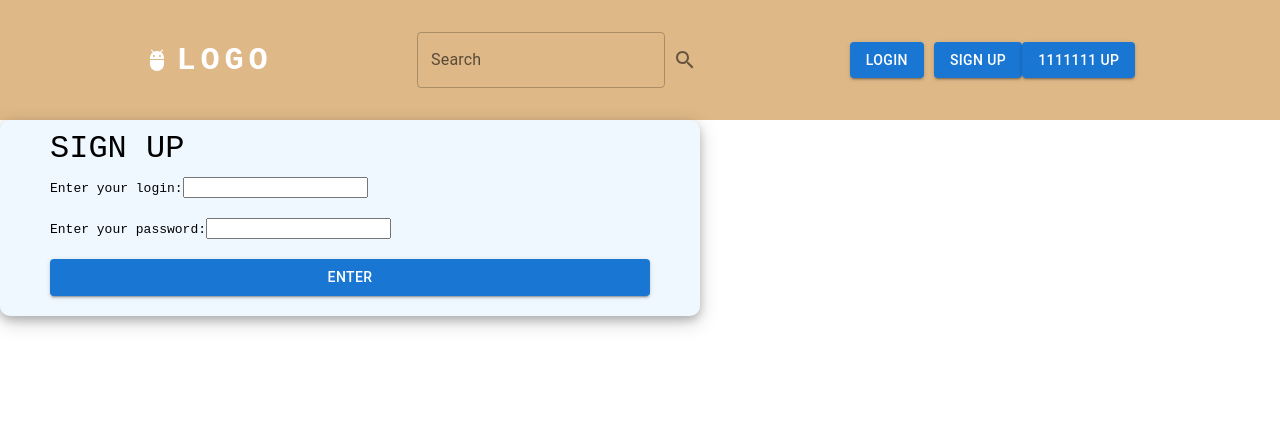
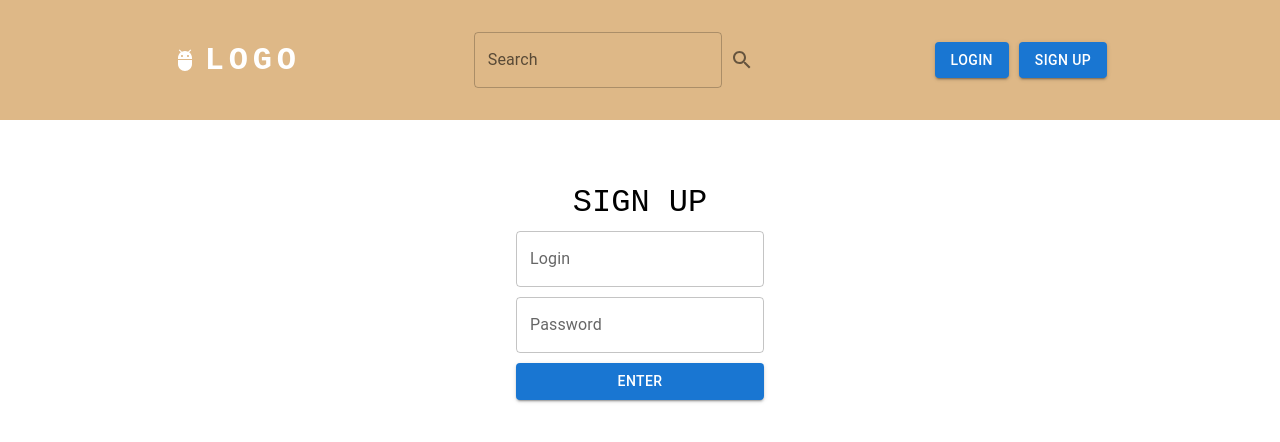
Before and after one commit to vitali007tut/react-core, a React (Vite) app: page /react-core/signup in a window 1280 px wide. Shown: the top 442 px of the page. Built offline with nearby package versions, Linux system fonts and the light colour scheme.

Commit message:
feat: add styles to pages

```diff
--- a/src/components/Navigation/Logouted/Logouted.tsx
+++ b/src/components/Navigation/Logouted/Logouted.tsx
@@ -10,9 +10,6 @@ const Logouted = () => {
             <NavLink to="/react-core/signup">
                 <Button variant="contained">Sign up</Button>
             </NavLink>
-            <NavLink to="/react-core/1">
-                <Button variant="contained">1111111 up</Button>
-            </NavLink>
         </div>
     );
 };
--- a/src/hooks/actions.ts
+++ b/src/hooks/actions.ts
@@ -1,12 +1,12 @@
-import { useDispatch } from 'react-redux'
-import { bindActionCreators } from '@reduxjs/toolkit'
-import { searchActions } from '../store/unsplash/searchSlice'
+import { useDispatch } from "react-redux";
+import { bindActionCreators } from "@reduxjs/toolkit";
+import { searchActions } from "../store/unsplash/searchSlice";
 
 const actions = {
-    ...searchActions
-}
+    ...searchActions,
+};
 
 export const useActions = () => {
-    const dispatch = useDispatch()
-    return bindActionCreators(actions, dispatch)
-}
+    const dispatch = useDispatch();
+    return bindActionCreators(actions, dispatch);
+};
--- a/src/hooks/redux.ts
+++ b/src/hooks/redux.ts
@@ -1,4 +1,4 @@
-import { TypedUseSelectorHook, useSelector } from 'react-redux'
-import { RootState } from '../store/store'
+import { TypedUseSelectorHook, useSelector } from "react-redux";
+import { RootState } from "../store/store";
 
-export const useSearchSelector: TypedUseSelectorHook<RootState> = useSelector
+export const useSearchSelector: TypedUseSelectorHook<RootState> = useSelector;
--- a/src/pages/LoginPage/LoginPage.tsx
+++ b/src/pages/LoginPage/LoginPage.tsx
@@ -1,6 +1,8 @@
 import { useState } from "react";
 import s from "./LoginPage.module.css";
 import { useNavigate } from "react-router-dom";
+import { Button } from "../../components/Button/Button.tsx";
+import { Box, Container, TextField } from "@mui/material";
 
 type CustomerDataType = {
     email: string;
@@ -9,14 +11,14 @@ type CustomerDataType = {
     likes: string[];
 };
 
-function LoginPage(/* props: PropsType */) {
+function LoginPage() {
     const [email, setEmail] = useState("");
     const [password, setPassword] = useState("");
     const navigate = useNavigate();
 
     const handleSubmit = (event: React.FormEvent<HTMLFormElement>) => {
         event.preventDefault();
-
+        console.log("handleSubmit");
         // const customerData = {
         //     email,
         //     password,
@@ -43,24 +45,33 @@ function LoginPage(/* props: PropsType */) {
     };
 
     return (
-        <div className={s.container}>
-            <div className={s.title}>Login</div>
-            <form onSubmit={handleSubmit} className={s.elements}>
-                <label>
-                    Enter your login:
-                    <input type="text" value={email} onChange={(e) => setEmail(e.target.value)} />
-                </label>
-                <label>
-                    Enter your password:
-                    <input
+        <Container component="main" maxWidth="xs">
+            <Box
+                sx={{
+                    marginTop: 8,
+                    display: "flex",
+                    flexDirection: "column",
+                    alignItems: "center",
+                }}
+            >
+                <div className={s.title}>Login</div>
+                <form onSubmit={handleSubmit} className={s.elements}>
+                    <TextField
+                        label="Login"
+                        type="text"
+                        value={email}
+                        onChange={(e) => setEmail(e.target.value)}
+                    />
+                    <TextField
+                        label="Password"
                         type="text"
                         value={password}
                         onChange={(e) => setPassword(e.target.value)}
                     />
-                </label>
-                <button type="submit">Enter</button>
-            </form>
-        </div>
+                    <Button type="submit">Enter</Button>
+                </form>
+            </Box>
+        </Container>
     );
 }
 
--- a/src/pages/SignUp.tsx
+++ /dev/null
@@ -1,70 +0,0 @@
-import * as React from "react";
-import Avatar from "@mui/material/Avatar";
-import Button from "@mui/material/Button";
-import CssBaseline from "@mui/material/CssBaseline";
-import TextField from "@mui/material/TextField";
-import Link from "@mui/material/Link";
-import Box from "@mui/material/Box";
-import LockOutlinedIcon from "@mui/icons-material/LockOutlined";
-import Typography from "@mui/material/Typography";
-import Container from "@mui/material/Container";
-
-export default function SignIn() {
-    const handleSubmit = (event: React.FormEvent<HTMLFormElement>) => {
-        event.preventDefault();
-        const data = new FormData(event.currentTarget);
-        console.log({
-            email: data.get("email"),
-            password: data.get("password"),
-        });
-    };
-
-    return (
-        <Container component="main" maxWidth="xs">
-            <CssBaseline />
-            <Box
-                sx={{
-                    marginTop: 8,
-                    display: "flex",
-                    flexDirection: "column",
-                    alignItems: "center",
-                }}
-            >
-                <Avatar sx={{ m: 1, bgcolor: "secondary.main" }}>
-                    <LockOutlinedIcon />
-                </Avatar>
-                <Typography component="h1" variant="h5">
-                    Sign in
-                </Typography>
-                <Box component="form" onSubmit={handleSubmit} noValidate sx={{ mt: 1 }}>
-                    <TextField
-                        margin="normal"
-                        required
-                        fullWidth
-                        id="email"
-                        label="Email Address"
-                        name="email"
-                        autoComplete="email"
-                        autoFocus
-                    />
-                    <TextField
-                        margin="normal"
-                        required
-                        fullWidth
-                        name="password"
-                        label="Password"
-                        type="password"
-                        id="password"
-                        autoComplete="current-password"
-                    />
-                    <Button type="submit" fullWidth variant="contained" sx={{ mt: 3, mb: 2 }}>
-                        Sign In
-                    </Button>
-                    <Link href="/react-core/signup" variant="body2">
-                        {"Don't have an account? Sign Up"}
-                    </Link>
-                </Box>
-            </Box>
-        </Container>
-    );
-}
--- a/src/pages/SignUpPage/SignUpPage.tsx
+++ b/src/pages/SignUpPage/SignUpPage.tsx
@@ -1,6 +1,7 @@
-import s from "../CommonInputPage/CommonPage.module.css";
+import s from "./SignUpPage.module.css";
 import { Button } from "../../components/Button/Button.tsx";
 import { useState } from "react";
+import { Box, Container, TextField } from "@mui/material";
 
 // type PropsType = {
 // tittle: string;
@@ -14,7 +15,7 @@ type CustomerDataType = {
     likes: string[];
 };
 
-function SignUpPage(/* props: PropsType */) {
+function SignUpPage() {
     const [email, setEmail] = useState("");
     const [password, setPassword] = useState("");
 
@@ -41,24 +42,33 @@ function SignUpPage(/* props: PropsType */) {
     };
 
     return (
-        <div className={s.container}>
-            <div className={s.title}>Sign Up</div>
-            <form onSubmit={handleSubmit} className={s.elements}>
-                <label>
-                    Enter your login:
-                    <input type="text" value={email} onChange={(e) => setEmail(e.target.value)} />
-                </label>
-                <label>
-                    Enter your password:
-                    <input
+        <Container component="main" maxWidth="xs">
+            <Box
+                sx={{
+                    marginTop: 8,
+                    display: "flex",
+                    flexDirection: "column",
+                    alignItems: "center",
+                }}
+            >
+                <div className={s.title}>Sign Up</div>
+                <form onSubmit={handleSubmit} className={s.elements}>
+                    <TextField
+                        label="Login"
+                        type="text"
+                        value={email}
+                        onChange={(e) => setEmail(e.target.value)}
+                    />
+                    <TextField
+                        label="Password"
                         type="text"
                         value={password}
                         onChange={(e) => setPassword(e.target.value)}
                     />
-                </label>
-                <Button type="submit">Enter</Button>
-            </form>
-        </div>
+                    <Button type="submit">Enter</Button>
+                </form>
+            </Box>
+        </Container>
     );
 }
 
--- a/src/store/store.ts
+++ b/src/store/store.ts
@@ -12,4 +12,4 @@ const store = configureStore({
 
 export default store;
 
-export type RootState = ReturnType<typeof store.getState>
+export type RootState = ReturnType<typeof store.getState>;
--- a/src/store/unsplash/unsplach.api.ts
+++ b/src/store/unsplash/unsplach.api.ts
@@ -5,13 +5,13 @@ export const unsplashApi = createApi({
     reducerPath: "unsplash/api",
     baseQuery: fetchBaseQuery({
         baseUrl: "https://api.unsplash.com/",
-        method: 'GET',
+        method: "GET",
         headers: {
-            Authorization: import.meta.env.VITE_CLIEN_ID
-        }
+            Authorization: import.meta.env.VITE_CLIEN_ID,
+        },
     }),
     endpoints: (build) => ({
-        searchPhotos: build.query<IPhoto[], { search: string, per_page: string }>({
+        searchPhotos: build.query<IPhoto[], { search: string; per_page: string }>({
             query: ({ search, per_page }) => ({
                 url: `search/photos`,
                 params: {
@@ -25,8 +25,7 @@ export const unsplashApi = createApi({
         getPhotos: build.query<IPhoto[], void>({
             query: () => ({
                 url: "photos",
-                params: {
-                },
+                params: {},
             }),
         }),
     }),
```
Also changed, not shown: src/components/Header/Header.tsx (+8 -6 lines), src/pages/CommonInputPage/CommonPage.tsx (deleted, +0 -23 lines), src/store/unsplash/searchSlice.ts (+7 -7 lines), src/pages/SignUpPage/SignUpPage.module.css (renamed from src/pages/CommonInputPage/CommonPage.module.css).
